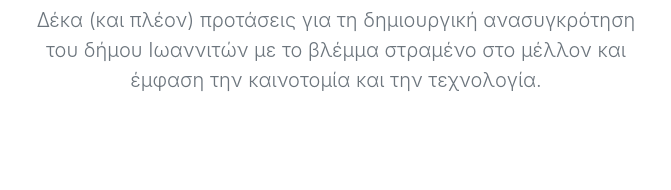
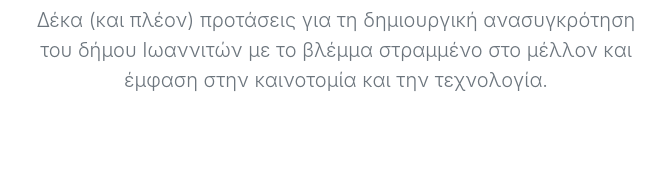
Before and after one commit to tassoskoutlas/dekaplus, a plain HTML site: page index.html in a window 1280 px wide. Shown: the part 251-441 px from the top of the page, 304-975 px from the left. Drawn offline with nearby package versions, Linux system fonts and the light colour scheme.

Commit message:
Fix grammatical errors

```diff
--- a/index.html
+++ b/index.html
@@ -14,10 +14,10 @@
 
     <meta charset="utf-8">
     <meta name="viewport" content="width=device-width, initial-scale=1, shrink-to-fit=no">
-    <meta name="description" content="Με το βλέμμα στραμένο στο μέλλον και έμφαση την καινοτομία και την τεχνολογία.">
+    <meta name="description" content="Με το βλέμμα στραμμένο στο μέλλον και έμφαση στην καινοτομία και την τεχνολογία.">
     <meta name="author" content="Τάσος Κούτλας">
     <meta property="og:title" content="Δέκα και πλέον προτάσεις για ένα σύγχρονο δήμο Ιωαννιτών" />
-    <meta property="og:description" content="Για τη δημιουργική ανασυγκρότηση του δήμου Ιωαννιτών με το βλέμμα στραμένο στο μέλλον και έμφαση την καινοτομία και την τεχνολογία" />
+    <meta property="og:description" content="Για τη δημιουργική ανασυγκρότηση του δήμου Ιωαννιτών με το βλέμμα στραμμένο στο μέλλον και έμφαση στην καινοτομία και την τεχνολογία" />
     <meta property="og:type" content="website" />
     <meta property="og:image" content="https://www.dekaplus.info/images/banner-1.jpg" />
     <meta property="og:url" content="https://www.dekaplus.info" />
@@ -87,7 +87,7 @@
       <section class="jumbotron text-center">
         <div class="container">
           <h1 class="jumbotron-heading">Για ένα σύγχρονο δήμο Ιωαννιτών</h1>
-          <p class="lead text-muted">Δέκα (και πλέον) προτάσεις για τη δημιουργική ανασυγκρότηση του δήμου Ιωαννιτών με το βλέμμα στραμένο στο μέλλον και έμφαση την καινοτομία και την τεχνολογία.</p>
+          <p class="lead text-muted">Δέκα (και πλέον) προτάσεις για τη δημιουργική ανασυγκρότηση του δήμου Ιωαννιτών με το βλέμμα στραμμένο στο μέλλον και έμφαση στην καινοτομία και την τεχνολογία.</p>
         </div>
       </section>
 
```
